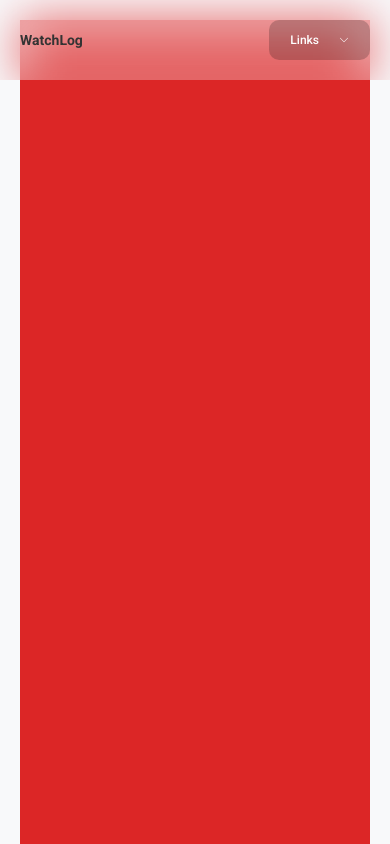
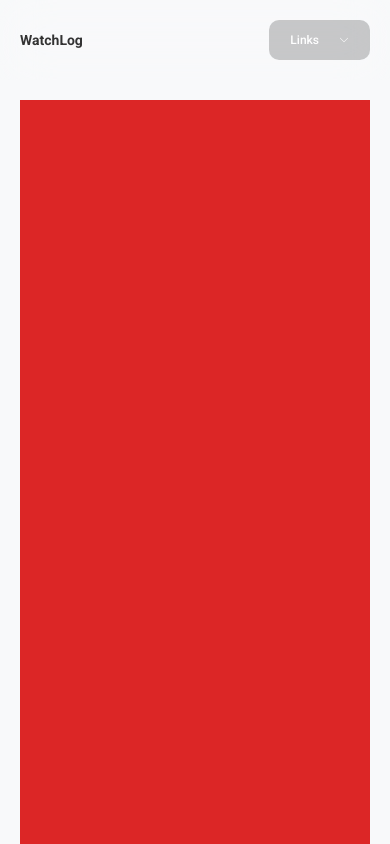
Before and after one commit to tasha-dev/watchlog, a Next.js app: page / in a window 390 px wide. Shown: the top 844 px of the page. Built offline with nearby package versions, Linux system fonts and the light colour scheme.

Commit message:
added another small mq

```diff
--- a/component/headerComponent.tsx
+++ b/component/headerComponent.tsx
@@ -11,7 +11,7 @@ import DropDownLinkComponent from "@/chunk/dropdown/dropdownLinkComponent";
 export default function HeaderComponent():ReactNode {
   // Returning JSX
   return (
-    <header className="dark:bg-darkBg/30 bg-lightBg/30 fixed top-0 left-0 w-full z-20 backdrop-blur-xl">
+    <header className="dark:bg-darkBg/30 bg-lightBg/30 lg:fixed static top-0 left-0 w-full z-20 backdrop-blur-xl">
       <ContainerComponent size="large" className="flex items-center justify-between gap-[20px]">
         <TitleComponent noMargin tier={1}>WatchLog</TitleComponent>
         <div className="flex items-center justify-between gap-[20px]">
```
